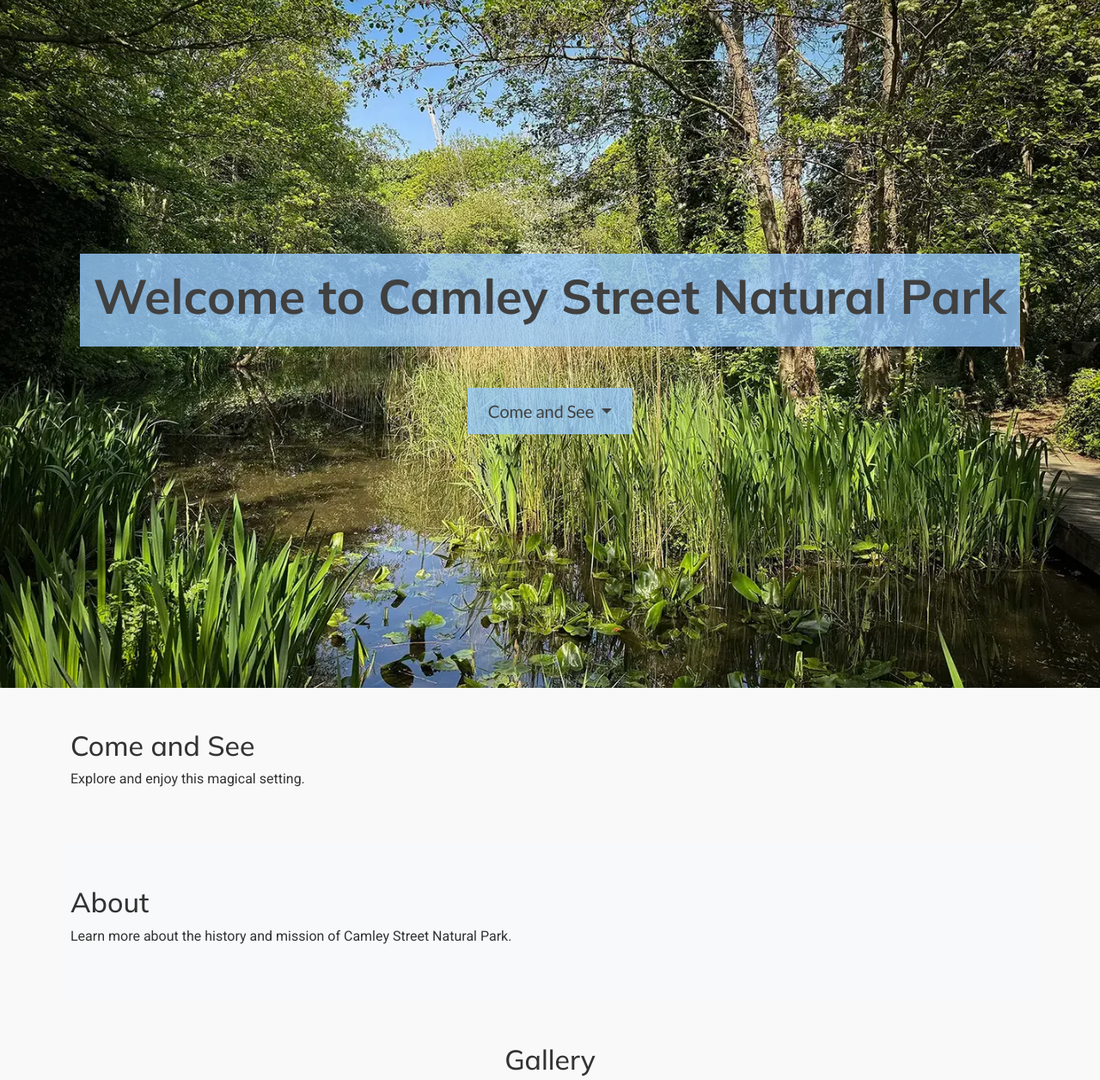
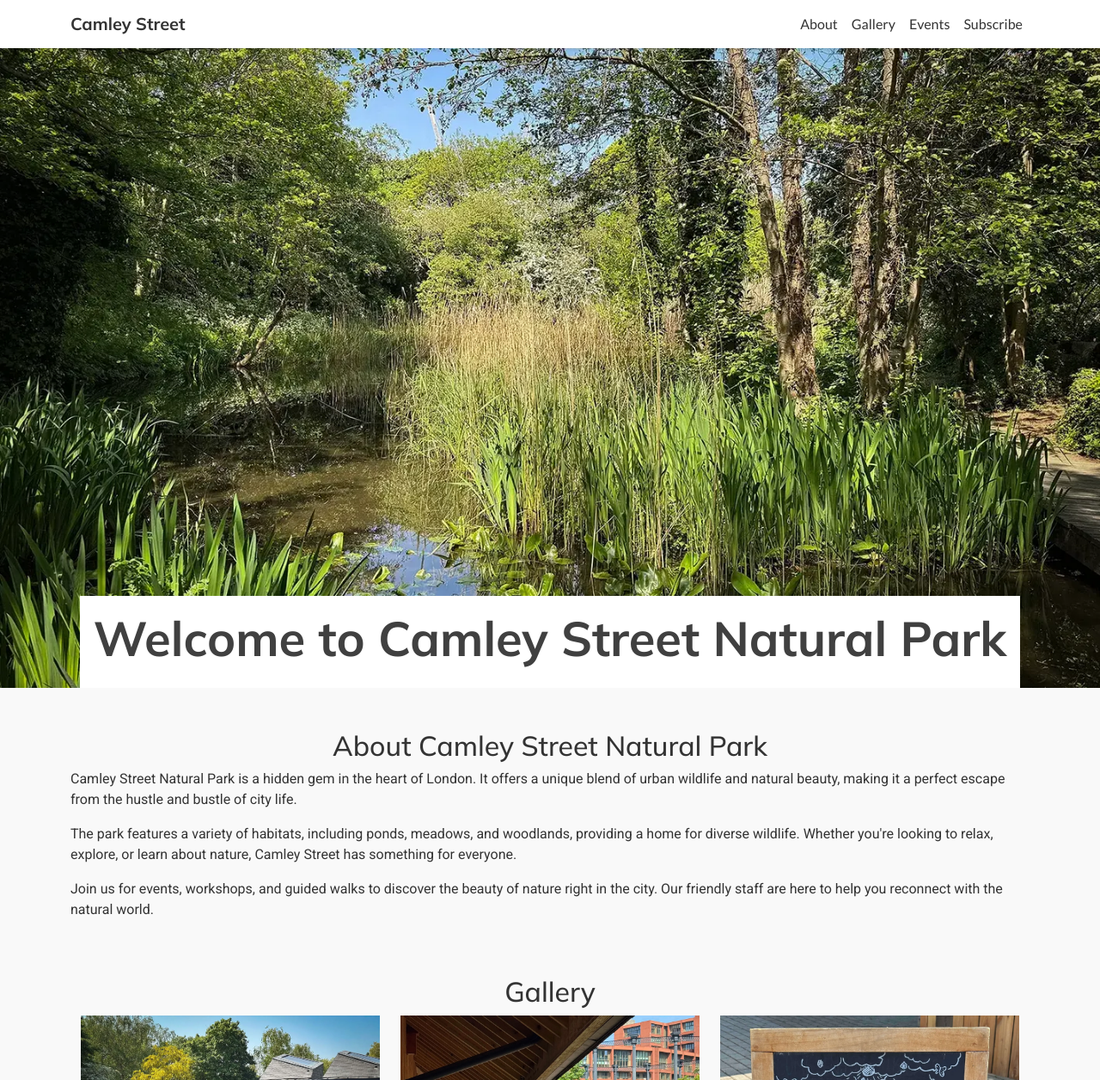
Before and after one commit to GavinKingcome/milestone-project1, a plain HTML site: page index.html in a window 1280 px wide. Shown: the top 1256 px of the page at 86% size. Drawn offline with nearby package versions, Linux system fonts and the light colour scheme.

Commit message:
Replaced dropdown menu with burger icon for mobile navigation

```diff
--- a/assets/css/styles.css
+++ b/assets/css/styles.css
@@ -17,32 +17,65 @@ p {
 html {
   scroll-behavior: smooth;
 }
-.sky-blue {
-  background-color: rgba(153, 204, 255, 0.8); /* Ochre color with 80% opacity */
+.off-white {
+  background-color: rgba(
+    255,
+    255,
+    255,
+    1
+  ); /* Sky-blue color with 80% opacity */
   color: rgb(64, 64, 64); /* Ensures text remains white */
   padding: 1rem; /* Adds padding */
   border-radius: 0.5rem; /* Adds rounded corners */
 }
-.custom-nav-btn {
-  background-color: rgba(153, 204, 255, 0.8); /* Ochre color with 80% opacity */
-  color: rgb(64, 64, 64); /* Dark-grey text for contrast */
-  border: none; /* Remove the default border */
-  padding: 0.75rem 1.5rem; /* Add padding for better appearance */
-  border-radius: 0.5rem; /* Rounded corners */
-  font-size: 1.25rem; /* Slightly larger font size */
-  text-transform: none; /* Optional: Make text uppercase */
+
+.text-box h1 {
+  font-weight: 700; /* Bolder */
 }
-.text-box h1 {
-  font-weight: 700; /* Light weight for a softer look */
+/* Navbar */
+.navbar {
+  background-color: rgba(
+    255,
+    255,
+    255,
+    1
+  ) !important; /* Light background with slight transparency */
+  box-shadow: 0 2px 4px rgba(0, 0, 0, 0.1); /* Subtle shadow for depth */
 }
 
-.custom-nav-btn:hover {
-  background-color: rgba(153, 204, 255, 1); /* Fully opaque on hover */
-  color: #f9f9f9; /* Slightly lighter text on hover */
+.navbar-brand {
+  font-family: "Mulish", sans-serif;
+  font-weight: 700;
+  color: #333;
 }
 
-/* Custom sharp corners for the cards */
+.navbar-nav .nav-link {
+  font-family: "Lato", sans-serif;
+  font-weight: 400;
+  color: #333;
+  transition: color 0.3s ease;
+}
+
+.navbar-nav .nav-link:hover {
+  color: #1d6d8a; /* Highlight color on hover */
+}
+
+/* Custom sharp corners for the text boxes and drop-down nav */
 .sharp-corners,
 .sharp-corners * {
   border-radius: 0;
 }
+/* Default background position for larger screens */
+.fullscreen-container {
+  background-image: url("assets/images/view_across_pond.webp");
+  background-size: cover;
+  background-position: center; /* Explicitly center the background */
+  color: white;
+}
+
+/* Adjust background position for mobile screens */
+@media (max-width: 768px) {
+  .fullscreen-container {
+    background-position: 20% 30% !important; /* Shift the background image towards the right */
+  }
+}
--- a/index.html
+++ b/index.html
@@ -27,7 +27,7 @@
   <body>
     <!-- Fullscreen Background -->
     <div
-      class="d-flex flex-column justify-content-center align-items-center vh-100 text-center"
+      class="fullscreen-container d-flex flex-column justify-content-end align-items-center vh-100 text-center"
       style="
         background-image: url('assets/images/view_across_pond.webp');
         background-size: cover;
@@ -36,47 +36,68 @@
       "
     >
       <!-- Text Boxes -->
-      <div class="text-box sky-blue sharp-corners">
+      <div class="text-box off-white sharp-corners">
         <h1 class="display-4">Welcome to Camley Street Natural Park</h1>
       </div>
 
-      <!-- Dropdown Menu -->
-      <div>
-        <div class="dropdown mt-5">
+      <!-- Navbar -->
+      <nav class="navbar navbar-expand-lg navbar-light bg-light fixed-top">
+        <div class="container">
+          <!-- Brand Name -->
+          <a class="navbar-brand" href="#">Camley Street</a>
+
+          <!-- Burger Icon for Mobile -->
           <button
-            class="btn dropdown-toggle custom-nav-btn sharp-corners"
+            class="navbar-toggler"
             type="button"
-            id="dropdownMenuButton"
-            data-bs-toggle="dropdown"
+            data-bs-toggle="collapse"
+            data-bs-target="#navbarNav"
+            aria-controls="navbarNav"
             aria-expanded="false"
+            aria-label="Toggle navigation"
           >
-            Come and See
+            <span class="navbar-toggler-icon"></span>
           </button>
-          <ul class="dropdown-menu" aria-labelledby="dropdownMenuButton">
-            <li>
-              <a class="dropdown-item" href="#come-and-see">Come and See</a>
-            </li>
-            <li><a class="dropdown-item" href="#about">About</a></li>
-            <li><a class="dropdown-item" href="#gallery">Gallery</a></li>
-            <li><a class="dropdown-item" href="#events">Events</a></li>
-            <li><a class="dropdown-item" href="#subscribe">Subscribe</a></li>
-          </ul>
+
+          <!-- Navbar Links -->
+          <div class="collapse navbar-collapse" id="navbarNav">
+            <ul class="navbar-nav ms-auto">
+              <li class="nav-item">
+                <a class="nav-link" href="#about">About</a>
+              </li>
+              <li class="nav-item">
+                <a class="nav-link" href="#gallery">Gallery</a>
+              </li>
+              <li class="nav-item">
+                <a class="nav-link" href="#events">Events</a>
+              </li>
+              <li class="nav-item">
+                <a class="nav-link" href="#subscribe">Subscribe</a>
+              </li>
+            </ul>
+          </div>
         </div>
-      </div>
+      </nav>
     </div>
 
-    <!-- Section -->
-    <div id="come-and-see" class="container py-5">
-      <h2>Come and See</h2>
-      <p>Explore and enjoy this magical setting.</p>
-    </div>
-
-    <div id="about" class="container py-5 bg-light">
-      <h2>About</h2>
+    <!-- Sections -->
+    <div id="about" class="container py-5">
+      <h2 class="text-center">About Camley Street Natural Park</h2>
       <p>
-        Learn more about the history and mission of Camley Street Natural Park.
+        Camley Street Natural Park is a hidden gem in the heart of London. It
+        offers a unique blend of urban wildlife and natural beauty, making it a
+        perfect escape from the hustle and bustle of city life.
       </p>
-    </div>
+      <p>
+        The park features a variety of habitats, including ponds, meadows, and
+        woodlands, providing a home for diverse wildlife. Whether you're looking
+        to relax, explore, or learn about nature, Camley Street has something
+        for everyone.
+      </p>
+      <p>
+        Join us for events, workshops, and guided walks to discover the beauty
+        of nature right in the city. Our friendly staff are here to help you
+        reconnect with the natural world.
 
     <div id="gallery" class="container py-5">
       <h2 class="text-center">Gallery</h2>
```
